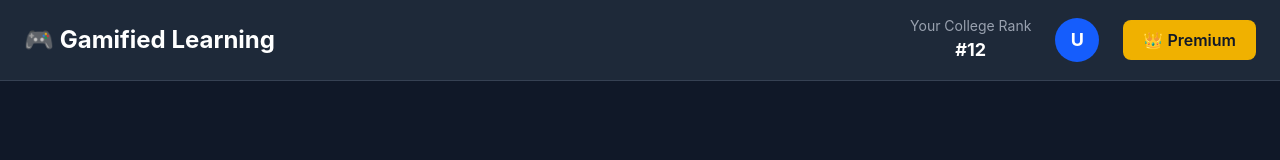
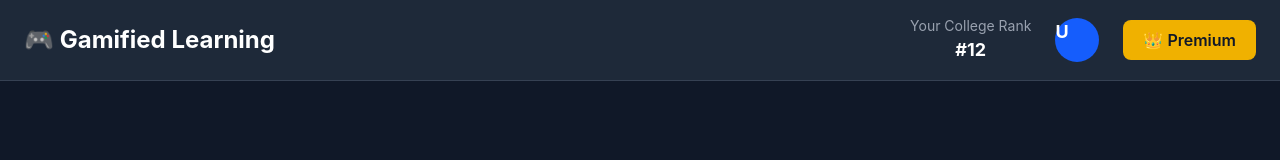
Before and after one commit to utkarsh191/gamified-learning, a React (Vite) app in the folder client/: page /dashboard in a window 1280 px wide. Shown: the top 160 px of the page. Built offline with nearby package versions, Linux system fonts and the light colour scheme; sample sign-in values are in the browser's storage.

Commit message:
Connect dashboard profile button to profile page

```diff
--- a/client/src/pages/Dashboard.tsx
+++ b/client/src/pages/Dashboard.tsx
@@ -1,3 +1,5 @@
+import { Link } from "react-router-dom";
+
 function Dashboard() {
   return (
     <div className="min-h-screen bg-gray-900 flex flex-col">
@@ -26,11 +28,12 @@ function Dashboard() {
             </div>
 
             {/* Profile Circle */}
-            <button
+            <Link
+            to="/profile"
               className="w-11 h-11 rounded-full bg-blue-600 text-white font-bold text-lg hover:bg-blue-700 transition"
             >
                U
-            </button>
+            </Link>
 
             {/* Premium */}
             <button
```
